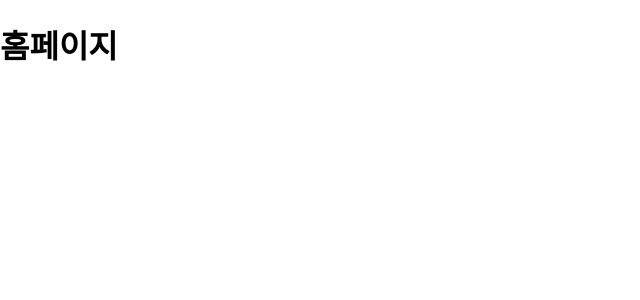
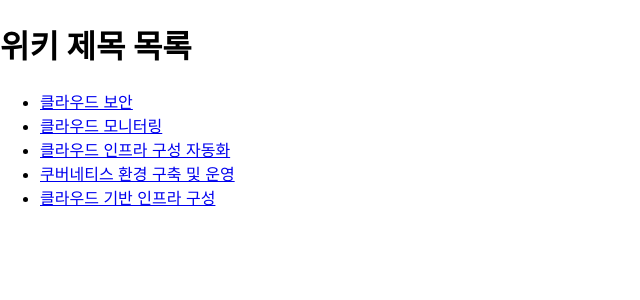
Before and after one commit to yoonakim1027/KYN_WikiPage, a React (Create React App) app: page / in a window 1280 px wide. Shown: the top 300 px of the page, without its empty margins (0-640 px from the left). Built offline with nearby package versions, Linux system fonts and the light colour scheme.

Commit message:
Feature: 메인 페이지 및 위키 페이지 컴포넌트 구현
김유나(24.02.14)

```diff
--- a/src/pages/Home/index.jsx
+++ b/src/pages/Home/index.jsx
@@ -1,7 +1,25 @@
-const HomePage = () => {
+import React, { useState, useEffect } from 'react'
+import { Link } from 'react-router-dom'
+import courses from '../datas'
+function HomePage() {
+  const [wikiTitles, setWikiTitles] = useState([])
+
+  useEffect(() => {
+    setWikiTitles(courses)
+  }, [])
+
   return (
     <div>
-      <h1>홈페이지</h1>
+      <h1>위키 제목 목록</h1>
+      <ul>
+        {wikiTitles.map((course, index) => (
+          <li key={index}>
+            <Link to={`/wiki/${encodeURIComponent(course.title)}`}>
+              {course.title}
+            </Link>
+          </li>
+        ))}
+      </ul>
     </div>
   )
 }
--- a/src/pages/Wiki/index.jsx
+++ b/src/pages/Wiki/index.jsx
@@ -1,7 +1,24 @@
-const WikiPage = () => {
+import React from 'react'
+import { useParams } from 'react-router-dom'
+import courses from '../datas'
+
+function WikiPage() {
+  const { title } = useParams()
+  const wikiDetail = courses.find(
+    (course) => course.title === decodeURIComponent(title)
+  )
+
   return (
     <div>
-      <h1>위키 페이지</h1>
+      {wikiDetail ? (
+        <div>
+          <h1>{wikiDetail.title}</h1>
+          <p>{wikiDetail.description}</p>
+          <div>{wikiDetail.detail}</div>
+        </div>
+      ) : (
+        <div>죄송합니다. 해당 위키 페이지를 찾을 수 없습니다.</div>
+      )}
     </div>
   )
 }
--- /dev/null
+++ b/src/pages/datas/index.jsx
@@ -0,0 +1,34 @@
+const courses = [
+  {
+    id: 1,
+    title: '클라우드 보안',
+    description: '마이크로서비스 인텔 - 컨테이너에서 / API 게이트웨이 구현',
+    detail: 'CNA 마이크로서비스 설계 / 구현',
+  },
+  {
+    id: 2,
+    title: '클라우드 모니터링',
+    description: 'CNA 마이크로서비스 설계 / 구현',
+    detail: 'CNA 어플리케이션 Fundamentals',
+  },
+  {
+    id: 3,
+    title: '클라우드 인프라 구성 자동화',
+    description: '자바 프론트엔드와 웹 개발',
+    detail: '자바 스프링 프레임워크',
+  },
+  {
+    id: 4,
+    title: '쿠버네티스 환경 구축 및 운영',
+    description: '자바 스프링 프레임워크',
+    detail: '자바 객체지향 프로그래밍과 디자인 패턴',
+  },
+  {
+    id: 5,
+    title: '클라우드 기반 인프라 구성',
+    description: '자바 객체지향',
+    detail: '프론트엔드 및 디자인 패턴',
+  },
+]
+
+export default courses
```
